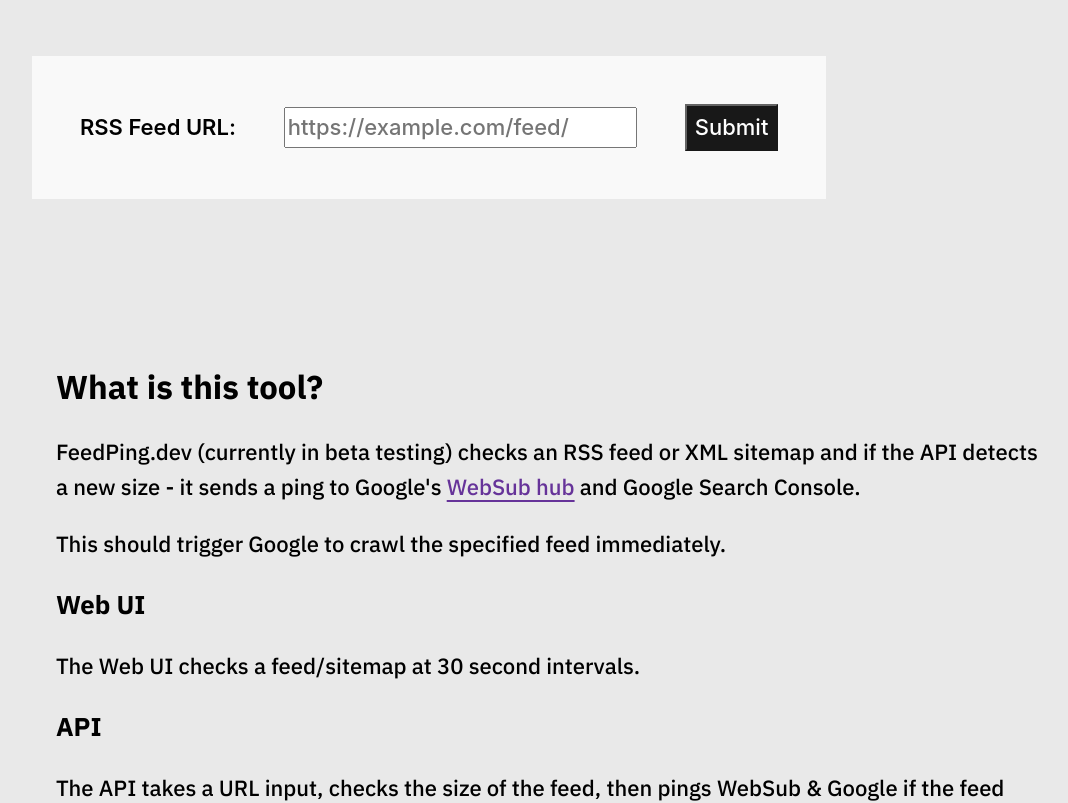
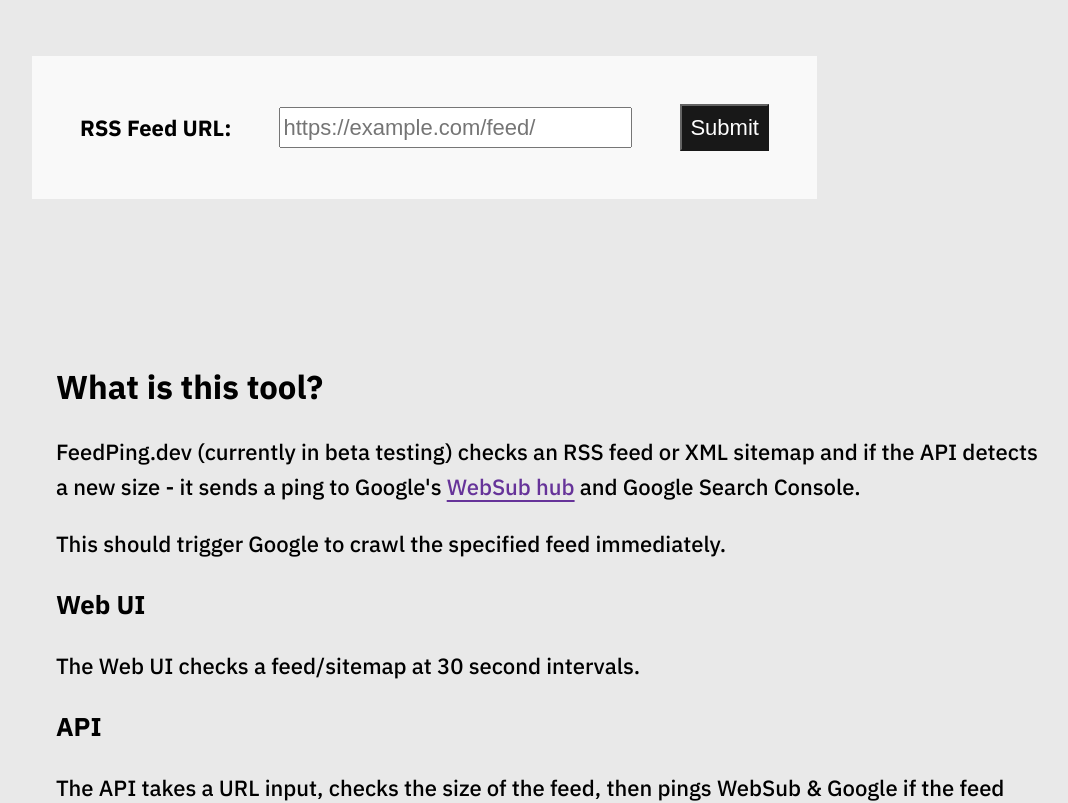
Before and after one commit to colinmcdermott/feedchecker-api, a Next.js app: page / in a window 1280 px wide. Shown: the top 803 px of the page, without its empty margins (24-1092 px from the left). Built offline with nearby package versions, Linux system fonts and the light colour scheme.

Commit message:
Update globals.css

```diff
--- a/styles/globals.css
+++ b/styles/globals.css
@@ -16,9 +16,9 @@
 }
 body {
   background-color:var(--background);
+  font-family: 'IBM Plex Sans', -apple-system, BlinkMacSystemFont, 'Segoe UI', Roboto, sans-serif;
 }
 body, input, label {
-  font-family: 'IBM Plex Sans', -apple-system, BlinkMacSystemFont, 'Segoe UI', Roboto, sans-serif;
   font-size: 22px;
   font-weight: 500;
   line-height: 35px;
```
